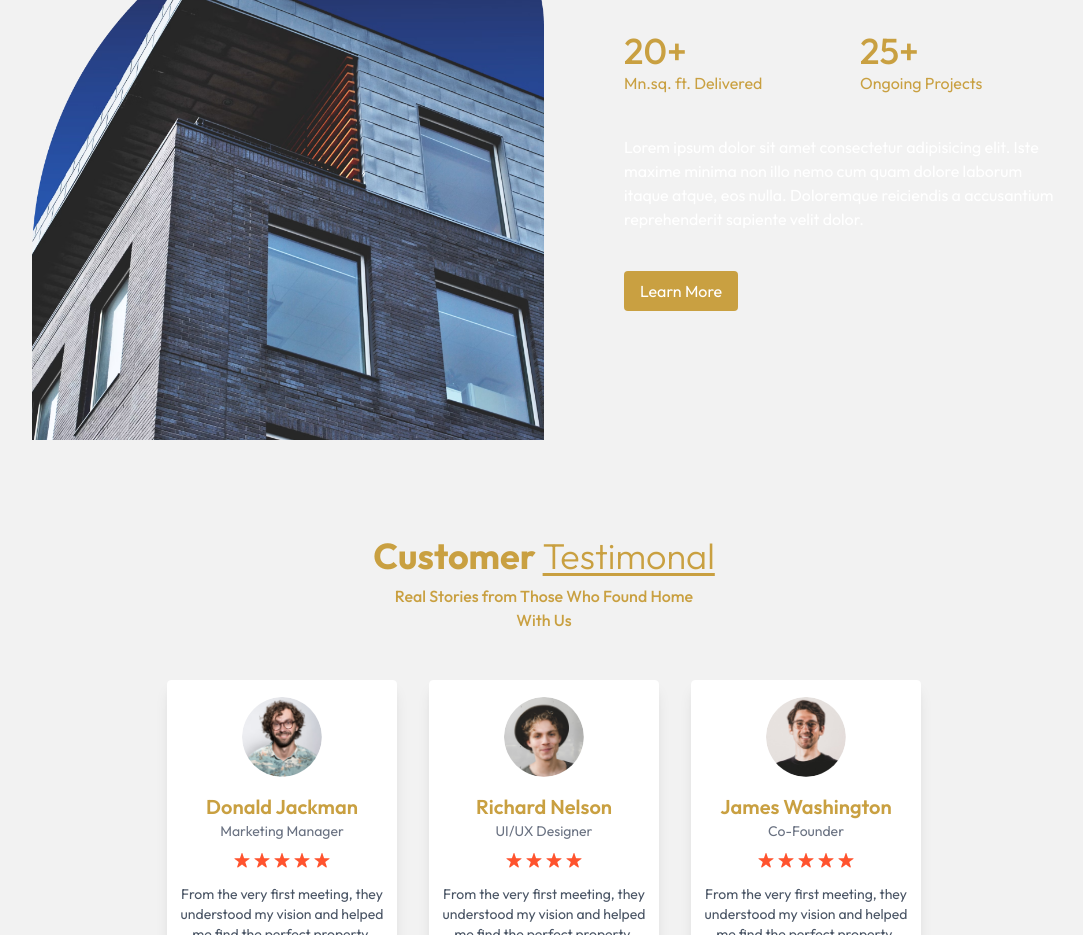
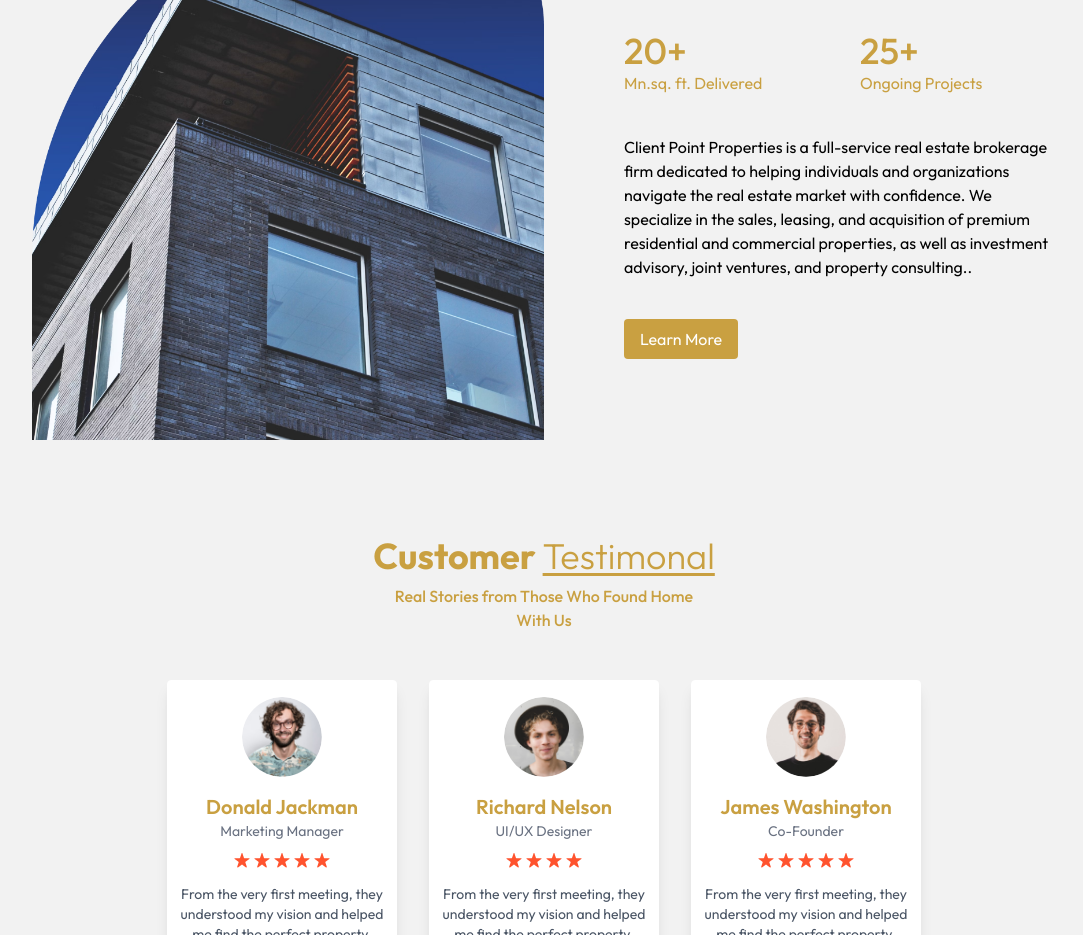
Before and after one commit to bolexatobs688/Real-estate, a React (Vite) app: page / in a window 1280 px wide. Shown: the part 2860-3795 px from the top of the page, without its empty margins (96-1179 px from the left). Built offline with nearby package versions, Linux system fonts and the light colour scheme.

Commit message:
black text

```diff
--- a/src/components/About/About.jsx
+++ b/src/components/About/About.jsx
@@ -41,11 +41,13 @@ const About = () => {
             </div>
           </div>
 
-          <p className="my-10 max-w-lg text-white">
-            Lorem ipsum dolor sit amet consectetur adipisicing elit. Iste maxime
-            minima non illo nemo cum quam dolore laborum itaque atque, eos
-            nulla. Doloremque reiciendis a accusantium reprehenderit sapiente
-            velit dolor.
+          <p className="my-10 max-w-lg text-black">
+            Client Point Properties is a full-service real estate brokerage firm
+            dedicated to helping individuals and organizations navigate the real
+            estate market with confidence. We specialize in the sales, leasing,
+            and acquisition of premium residential and commercial properties, as
+            well as investment advisory, joint ventures, and property
+            consulting..
           </p>
 
           <button className="bg-[#C9A041] text-white px-4 py-2 rounded hover:bg-[#b48a35] transition">
```
